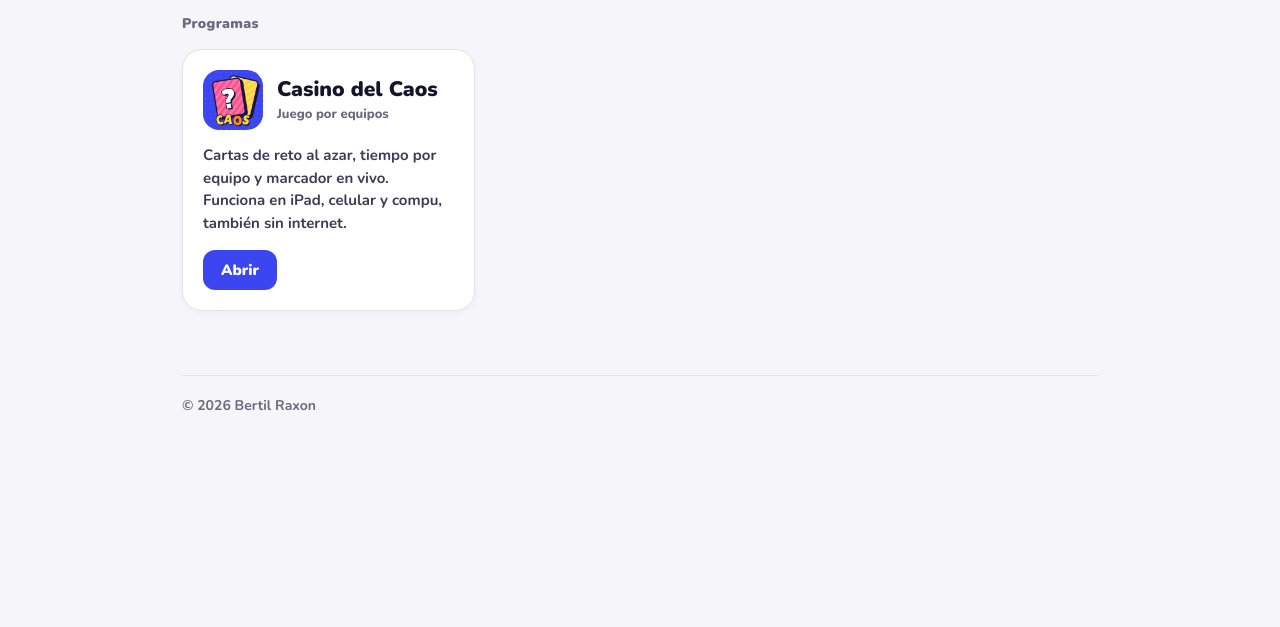
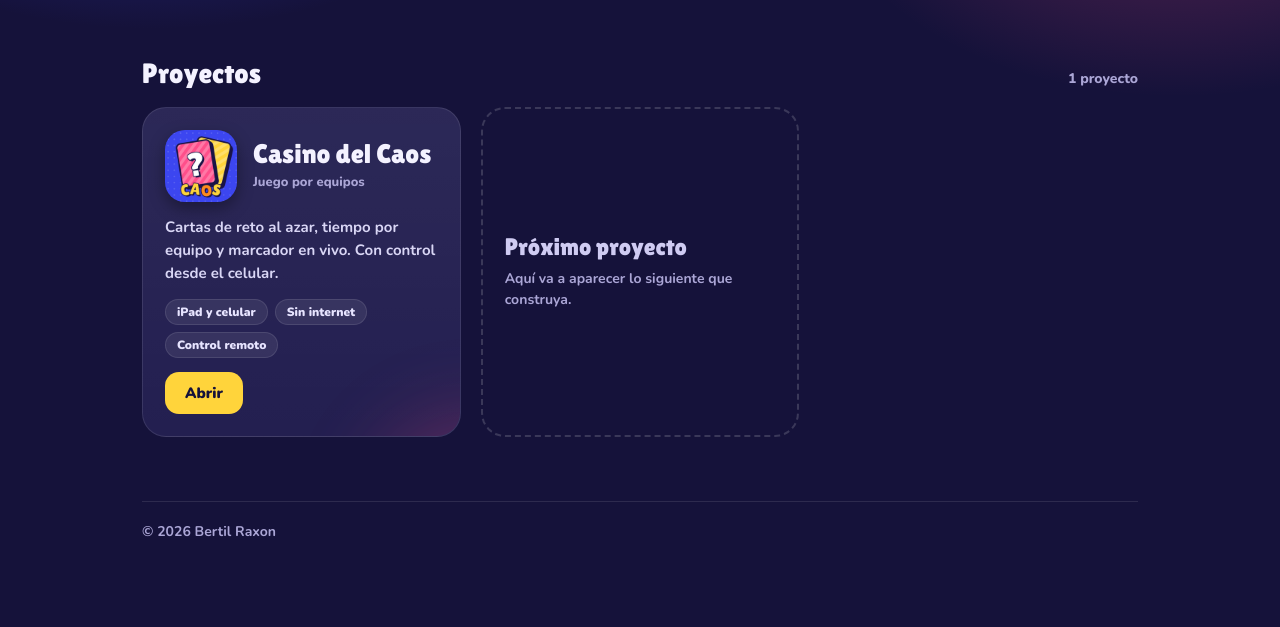
Before and after one commit to BertilM11/BertilM11.github.io, a plain HTML site: page index.html in a window 1280 px wide. Shown: the part 173-800 px from the top of the page. Drawn offline with Linux system fonts and the light colour scheme.

Commit message:
Página principal: diseño oscuro con más estilo y espacio para próximos proyectos

```diff
--- a/index.html
+++ b/index.html
@@ -3,51 +3,68 @@
 <head>
   <meta charset="utf-8" />
   <meta name="viewport" content="width=device-width, initial-scale=1, viewport-fit=cover" />
-  <meta name="theme-color" content="#F6F6FA" />
+  <meta name="theme-color" content="#15123A" />
   <meta name="description" content="Programas y juegos hechos por Bertil Raxon." />
   <title>Bertil Raxon</title>
   <link rel="icon" type="image/png" href="assets/icons/br-192.png" />
   <link rel="apple-touch-icon" href="assets/icons/br-180.png" />
-  <link rel="preload" href="assets/fonts/nunito-900.woff2" as="font" type="font/woff2" crossorigin />
+  <link rel="preload" href="assets/fonts/lilita-one-400.woff2" as="font" type="font/woff2" crossorigin />
   <style>
-    /* Plan: página limpia y clara; encabezado con monograma y nombre grande, lista de programas en tarjetas sobrias con un solo acento azul. */
+    /* Plan: fondo índigo profundo con dos luces de color detrás del encabezado; nombre grande en letra gruesa; tarjetas de proyectos oscuras con borde fino, ícono, etiquetas y botón amarillo. Grilla que crece con cada proyecto nuevo. */
+    @font-face{font-family:"Lilita One";font-weight:400;font-display:swap;src:url(assets/fonts/lilita-one-400.woff2) format("woff2")}
     @font-face{font-family:"Nunito";font-weight:700;font-display:swap;src:url(assets/fonts/nunito-700.woff2) format("woff2")}
     @font-face{font-family:"Nunito";font-weight:800;font-display:swap;src:url(assets/fonts/nunito-800.woff2) format("woff2")}
     @font-face{font-family:"Nunito";font-weight:900;font-display:swap;src:url(assets/fonts/nunito-900.woff2) format("woff2")}
     :root{
-      color-scheme:light;
-      --bg:#F6F6FA;
-      --card:#FFFFFF;
-      --ink:#16142B;
-      --muted:#6B6880;
-      --line:#E4E2EE;
-      --accent:#3C46F0;
+      color-scheme:dark;
+      --bg:#15123A;
+      --card:#1F1B4D;
+      --text:#F4F2FF;
+      --muted:#ABA6D6;
+      --line:rgba(255,255,255,.10);
+      --blue:#3C46F0;
+      --sun:#FFD43B;
+      --pop:#FF4F8B;
+      --display:"Lilita One","Arial Rounded MT Bold",system-ui,sans-serif;
       --body:"Nunito",ui-rounded,-apple-system,system-ui,"Segoe UI",sans-serif;
     }
     *{box-sizing:border-box}
-    html{-webkit-text-size-adjust:100%}
-    body{margin:0;min-height:100vh;background:var(--bg);color:var(--ink);font-family:var(--body);font-weight:700}
-    a:focus-visible{outline:3px solid var(--accent);outline-offset:3px;border-radius:12px}
-    .wrap{max-width:960px;margin:0 auto;padding:calc(48px + env(safe-area-inset-top)) max(22px,env(safe-area-inset-right)) calc(40px + env(safe-area-inset-bottom)) max(22px,env(safe-area-inset-left))}
+    html{-webkit-text-size-adjust:100%;background:var(--bg)}
+    body{margin:0;min-height:100vh;color:var(--text);font-family:var(--body);font-weight:700;background:
+      radial-gradient(600px 380px at 12% -8%,rgba(60,70,240,.55),transparent 70%),
+      radial-gradient(520px 340px at 92% 4%,rgba(255,79,139,.30),transparent 70%),
+      var(--bg);background-repeat:no-repeat}
+    a:focus-visible{outline:3px solid var(--sun);outline-offset:3px;border-radius:16px}
+    .wrap{max-width:1040px;margin:0 auto;padding:calc(56px + env(safe-area-inset-top)) max(22px,env(safe-area-inset-right)) calc(40px + env(safe-area-inset-bottom)) max(22px,env(safe-area-inset-left))}
 
-    .hero{display:flex;align-items:center;gap:18px;margin-bottom:56px}
-    .mono{width:64px;height:64px;flex:none;display:grid;place-items:center;border-radius:18px;background:var(--accent);color:#fff;font-weight:900;font-size:26px;letter-spacing:.5px;box-shadow:0 8px 20px rgba(60,70,240,.28);transform:rotate(-4deg)}
-    .hero h1{margin:0;font-size:clamp(34px,6vw,52px);font-weight:900;line-height:1;letter-spacing:-.5px}
-    .hero p{margin:8px 0 0;font-size:17px;color:var(--muted);font-weight:700}
+    .hero{display:flex;align-items:center;gap:22px;flex-wrap:wrap;margin-bottom:60px}
+    .mono{width:84px;height:84px;flex:none;display:grid;place-items:center;border-radius:24px;background:var(--sun);color:var(--bg);font-family:var(--display);font-size:38px;transform:rotate(-6deg);box-shadow:6px 6px 0 var(--pop)}
+    .hero h1{margin:0;font-family:var(--display);font-weight:400;font-size:clamp(46px,8vw,80px);line-height:.95;letter-spacing:.5px}
+    .hero p{margin:10px 0 0;font-size:clamp(16px,2vw,19px);color:var(--muted);max-width:32em;line-height:1.45}
 
-    .apps h2{margin:0 0 16px;font-size:14px;font-weight:900;color:var(--muted);letter-spacing:.3px}
-    .grid{display:grid;grid-template-columns:repeat(auto-fill,minmax(280px,1fr));gap:18px}
-    .app{display:flex;flex-direction:column;gap:14px;padding:20px;background:var(--card);border:1px solid var(--line);border-radius:20px;box-shadow:0 2px 6px rgba(22,20,43,.04);text-decoration:none;color:inherit;transition:transform .15s ease,box-shadow .15s ease,border-color .15s ease}
-    .app:hover{transform:translateY(-3px);box-shadow:0 12px 28px rgba(22,20,43,.10);border-color:#D2D0E2}
-    .appTop{display:flex;align-items:center;gap:14px}
-    .appTop img{width:60px;height:60px;flex:none;border-radius:16px;display:block}
-    .app h3{margin:0;font-size:21px;font-weight:900;line-height:1.15}
-    .app .kind{display:block;margin-top:3px;font-size:13px;color:var(--muted);font-weight:800}
-    .app p{margin:0;font-size:15px;line-height:1.5;color:#3E3B55}
-    .open{display:inline-flex;align-items:center;justify-content:center;gap:8px;align-self:flex-start;margin-top:2px;padding:10px 18px;border-radius:12px;background:var(--accent);color:#fff;font-weight:900;font-size:15px}
-    .app:hover .open{background:#2F38D6}
+    .head{display:flex;align-items:baseline;justify-content:space-between;gap:12px;margin-bottom:18px}
+    .head h2{margin:0;font-family:var(--display);font-weight:400;font-size:28px}
+    .head span{font-size:14px;color:var(--muted);font-weight:800}
+    .grid{display:grid;grid-template-columns:repeat(auto-fill,minmax(290px,1fr));gap:20px}
+    .app{position:relative;display:flex;flex-direction:column;gap:14px;padding:22px;border-radius:24px;background:linear-gradient(180deg,rgba(255,255,255,.06),rgba(255,255,255,.02)),var(--card);border:1px solid var(--line);color:inherit;text-decoration:none;overflow:hidden;transition:transform .18s ease,border-color .18s ease,box-shadow .18s ease}
+    .app::after{content:"";position:absolute;inset:auto -40% -60% auto;width:220px;height:220px;border-radius:50%;background:var(--glow,rgba(60,70,240,.35));filter:blur(40px);opacity:.55;pointer-events:none;transition:opacity .18s ease}
+    .app:hover{transform:translateY(-4px);border-color:rgba(255,255,255,.22);box-shadow:0 18px 40px rgba(0,0,0,.35)}
+    .app:hover::after{opacity:.9}
+    .appTop{display:flex;align-items:center;gap:16px;position:relative;z-index:1}
+    .appTop img{width:72px;height:72px;flex:none;border-radius:20px;display:block;box-shadow:0 6px 16px rgba(0,0,0,.35)}
+    .app h3{margin:0;font-family:var(--display);font-weight:400;font-size:27px;line-height:1.05}
+    .kind{display:block;margin-top:4px;font-size:13px;color:var(--muted);font-weight:800}
+    .app p{margin:0;font-size:15px;line-height:1.55;color:#D9D6F5;position:relative;z-index:1}
+    .tags{display:flex;flex-wrap:wrap;gap:7px;margin:0;padding:0;list-style:none;position:relative;z-index:1}
+    .tags li{padding:4px 11px;border-radius:30px;background:rgba(255,255,255,.08);border:1px solid var(--line);font-size:12px;font-weight:900;color:#E7E4FF}
+    .open{position:relative;z-index:1;margin-top:auto;align-self:flex-start;display:inline-flex;align-items:center;gap:8px;padding:11px 20px;border-radius:14px;background:var(--sun);color:var(--bg);font-weight:900;font-size:15px;transition:transform .15s ease}
+    .app:hover .open{transform:translateX(3px)}
+    .soon{display:flex;flex-direction:column;justify-content:center;align-items:flex-start;gap:8px;min-height:220px;padding:22px;border-radius:24px;border:2px dashed rgba(255,255,255,.16);color:var(--muted)}
+    .soon b{font-family:var(--display);font-weight:400;font-size:24px;color:#CFCBF2}
+    .soon span{font-size:14px;line-height:1.5}
+
     footer{margin-top:64px;padding-top:20px;border-top:1px solid var(--line);font-size:14px;color:var(--muted)}
-    @media (max-width:520px){.wrap{padding-top:calc(32px + env(safe-area-inset-top))}.hero{margin-bottom:40px}.mono{width:54px;height:54px;font-size:22px;border-radius:15px}}
+    @media (max-width:520px){.wrap{padding-top:calc(36px + env(safe-area-inset-top))}.hero{gap:16px;margin-bottom:44px}.mono{width:66px;height:66px;font-size:30px;border-radius:19px}}
     @media (prefers-reduced-motion:reduce){*{transition:none!important}}
   </style>
 </head>
@@ -61,22 +78,28 @@
       </div>
     </header>
 
-    <section class="apps" aria-labelledby="appsTitle">
-      <h2 id="appsTitle">Programas</h2>
-      <div class="grid">
-        <a class="app" href="casino-del-caos/">
+    <section aria-labelledby="appsTitle">
+      <div class="head"><h2 id="appsTitle">Proyectos</h2><span id="count">1 proyecto</span></div>
+      <div class="grid" id="grid">
+        <!-- Para agregar un proyecto: copiar este bloque <a class="app">…</a>, cambiar enlace, ícono, textos y color (--glow). -->
+        <a class="app" href="casino-del-caos/" style="--glow:rgba(255,79,139,.45)">
           <div class="appTop">
-            <img src="casino-del-caos/icons/icon-192.png" alt="" width="60" height="60" />
+            <img src="casino-del-caos/icons/icon-192.png" alt="" width="72" height="72" />
             <div><h3>Casino del Caos</h3><span class="kind">Juego por equipos</span></div>
           </div>
-          <p>Cartas de reto al azar, tiempo por equipo y marcador en vivo. Funciona en iPad, celular y compu, también sin internet.</p>
+          <p>Cartas de reto al azar, tiempo por equipo y marcador en vivo. Con control desde el celular.</p>
+          <ul class="tags" aria-label="Características"><li>iPad y celular</li><li>Sin internet</li><li>Control remoto</li></ul>
           <span class="open">Abrir</span>
         </a>
+        <div class="soon" aria-hidden="true"><b>Próximo proyecto</b><span>Aquí va a aparecer lo siguiente que construya.</span></div>
       </div>
     </section>
 
     <footer>© <span id="year">2026</span> Bertil Raxon</footer>
   </main>
-  <script>document.getElementById('year').textContent=new Date().getFullYear();</script>
+  <script>
+    document.getElementById('year').textContent=new Date().getFullYear();
+    var n=document.querySelectorAll('#grid .app').length;document.getElementById('count').textContent=n+(n===1?' proyecto':' proyectos');
+  </script>
 </body>
 </html>
```
